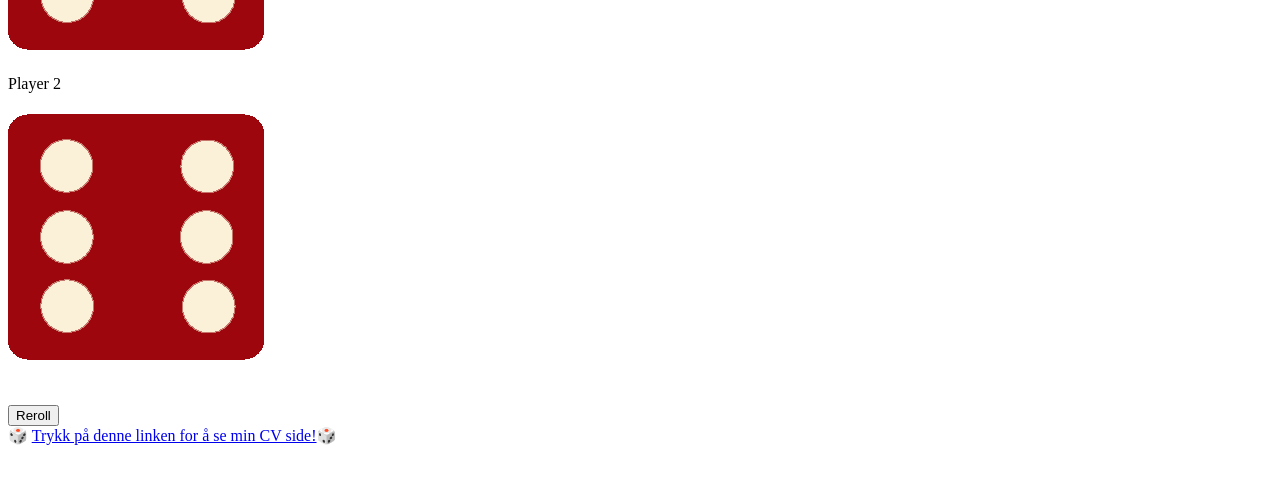
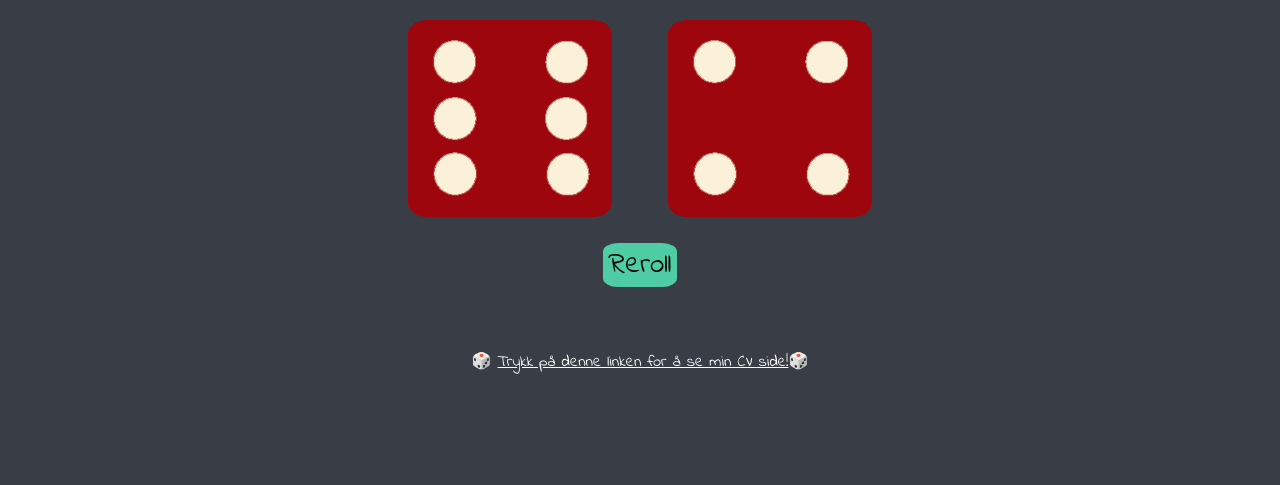
Before and after one commit to Sindrefr/Dice, a plain HTML site: page index.html in a window 1280 px wide. Shown: the part 315-800 px from the top of the page. Drawn offline with Linux system fonts and the light colour scheme; the site is published under a folder, as on GitHub Pages, so addresses that start at the root find nothing.

Commit message:
Update index.html

```diff
--- a/index.html
+++ b/index.html
@@ -5,7 +5,7 @@
   <meta charset="utf-8" />
   <title>Dicee</title>
   <link href="https://fonts.googleapis.com/css?family=Indie+Flower|Lobster" rel="stylesheet" />
-  <link rel="stylesheet" href="/CSS/styles.css" />
+  <link rel="stylesheet" href="./CSS/styles.css" />
 </head>
 
 <body>
@@ -14,12 +14,12 @@
 
     <div class="dice">
       <p>Player 1</p>
-      <img class="img1" src="images/dice6.png" />
+      <img class="img1" src="./images/dice6.png" />
     </div>
 
     <div class="dice">
       <p>Player 2</p>
-      <img class="img2" src="images/dice6.png" />
+      <img class="img2" src="./images/dice6.png" />
     </div>
     <br />
     <br />
@@ -31,6 +31,6 @@
   🎲
   <a class="link" href="https://sindrefr.github.io/CV.bootstrap/">Trykk på denne linken for å se min CV side!</a>🎲
 </footer>
-<script src="/index.js"></script>
+<script src="./index.js"></script>
 
 </html>
```
